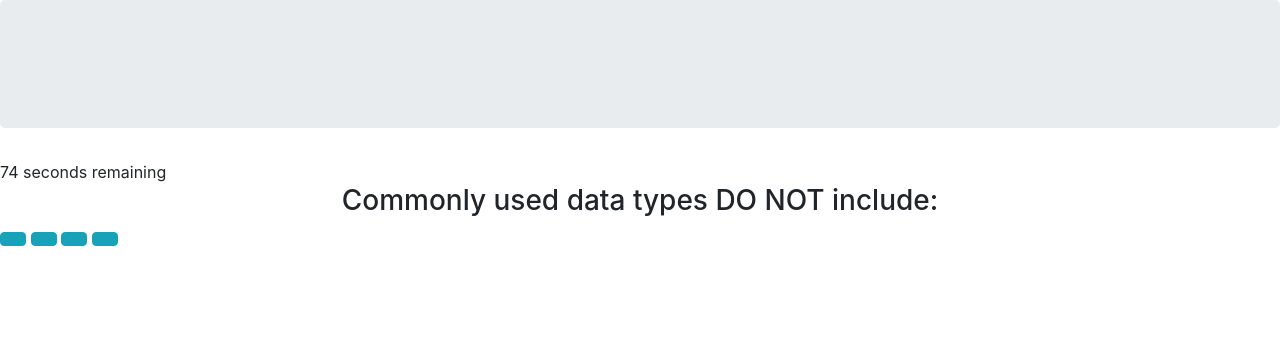
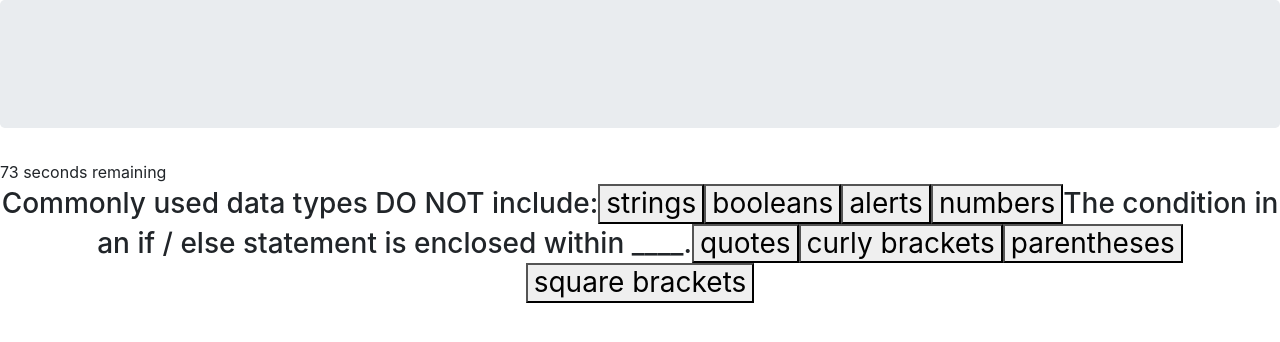
Before and after one commit to dropcat13/codequiz, a plain HTML site: page index.html in a window 1280 px wide. Both pictures are taken after a click on the button "Start Quiz". Drawn offline with nearby package versions, Linux system fonts and the light colour scheme.

Commit message:
timer displays correctly

```diff
--- a/index.html
+++ b/index.html
@@ -16,10 +16,7 @@
         <div id="time"></div>
         <div id="quiz"></div>
             <h3 id="quiztitle"></h3>
-            <button type="button" class="btn btn-info" id="buttonOne"></button>
-            <button type="button" class="btn btn-info" id="buttonTwo"></button>
-            <button type="button" class="btn btn-info" id="buttonThree"></button>
-            <button type="button" class="btn btn-info" id="buttonFour"></button>
+
           </div>
         <script src="./script.js"></script>
         <script src="./questions.js"></script>
--- a/script.js
+++ b/script.js
@@ -3,22 +3,33 @@ var openQuiz = document.querySelector("#openQuiz");
 var corner = document.querySelector("#corner");
 var bodyEl = document.createElement("ul");
 var timerEl = document.querySelector("#time");
+var quiztitle = document.querySelector("#quiztitle");
 var secondsDisplay;
 var totalSeconds = 0;
 var timer;
 var userScore = 0;
 var userName;
-
+var i = 0;
 
 startQuiz.addEventListener("click", start);
 
-function start(){
-    removeStartinginfo ();
+// gets a click from one of the answer buttons and displays the next question. Event bubbling?
+// document.addEventListener("click", ".ansBtn", nextQuestion);
+document.addEventListener('click',function(event){
+  event.stopPropagation();
+  // if(event.target.class == ('ansBtn') ){
+    quizScore()
+    nextQuestion()
+  //  }
+});
+
+function start() {
+  removeStartinginfo();
   startTimer();
   startQuestions();
 }
 
-function removeStartinginfo(){
+function removeStartinginfo() {
   var quiz = document.getElementById("startquiz");
   quiz.remove();
   var quizheading = document.getElementById("codequiz");
@@ -27,16 +38,16 @@ function removeStartinginfo(){
 
 function startTimer() {
   totalSeconds = questions.length * 15;
- console.log (questions.length);
-  var timeInterval = setInterval(function() {
+  console.log(questions.length);
+  var timeInterval = setInterval(function () {
     totalSeconds--;
+    timerEl.textContent = `${totalSeconds} seconds remaining`;
+
+    console.log("im counting down seconds")
+    if (totalSeconds < 10) {
+      timerEl.textContent = "0" + totalSeconds + " seconds remaining";
+    } else {
       timerEl.textContent = totalSeconds + " seconds remaining";
-
-    console.log ("im doing something")
-        if (totalSeconds < 10) {
-          timerEl = "0" + totalSeconds;
-          } else {
-            timerEl = totalSeconds;
     }
     if (totalSeconds === 0) {
       alert("Time's up!")
@@ -45,63 +56,48 @@ function startTimer() {
   }, 1000);
 }
 
+function nextQuestion() {
+  i++;
+  startQuestions()
+}
 
-function startQuestions(){
-  for (i=0; i<questions.length; i++){
-    console.log (i);
-    question = questions[i].title;
-    quiztitle.append(question);
+function startQuestions() {
+  console.log(i);
+  if (i<questions.length) {
     document.getElementById("quiztitle").style.textAlign = "center";
-    for (j=0; j<questions.choices.length; j++){
-    var btn = document.createElement("BUTTON");
+    quiztitle.append(questions[i].title);
+    for (j = 0; j < questions[i].choices.length; j++) {
+      var btn = document.createElement("button");
+      btn.classList.add("ansBtn");
       btn.innerHTML = questions[i].choices[j];
-    document.body.appendChild(btn);
+      quiztitle.appendChild(btn);
     }
   }
-//   var question = document.createElement("h2");
-//   question = questions[0].title;
-//   quiztitle.append(question);
-//   document.getElementById("quiztitle").style.textAlign = "center";
-//   var optionOne = document.createElement("button");
-//   optionOne = questions[0].choices[0];
-//   buttonOne.append(optionOne);
-//   document.getElementById("quiz").style.textAlign = "center";
-//   var optionTwo = document.createElement("button");
-//   optionTwo = questions[0].choices[1];
-//   buttonTwo.append(optionTwo);
-//   document.getElementById("answers").style.textAlign = "center";
-//   var optionThree = document.createElement("button");
-//   optionThree = questions[0].choices[2];
-//   buttonThree.append(optionThree);
-//   document.getElementById("answers").style.textAlign = "center";
-//   var optionFour = document.createElement("button");
-//   optionFour = questions[0].choices[3];
-//   buttonFour.append(optionFour);
-//   document.getElementById("answers").style.textAlign = "center";
 }
 
-// quiz function
-function quizScore(){
-  // .addEventListener("click", start);
-  if (choices === answer){
-    userScore++
+function quizScore() {
+  if ( event.currentTarget === questions[i].answer) {
+    userScore++;
   } else {
-    timerEl - 10
+    totalSeconds - 10;
   }
 }
-// registers click and if user guesses correctly increments userScore by 1
-
-// if user guesses incorrectly it subtracts 10 seconds from the timer.
 
 // at the end of the game, there is an option to enter your name and score as a high score
+function endOfQuiz() {
   document.getElementById("quiz").style.textAlign = "center";
-
+  var quizComplete = document.createElement("h2");
+  quizComplete.textContent = "You've completed the quiz. Your score is " + userScore + ". Enter your name into highscores!";
+  quiz.appendChild(quizComplete);
+  var formEl = document.createElement("form").placeholder = "Type name here..";
+  quiz.appendChild(formEl);
+}
 
 // function saves userscore to local storage
 // creates a do you want to save your highscore button
 // on that click
 var highScore = localStorage.getItem("highScore");
-localStorage.setItem ("highScore", highScore);
+localStorage.setItem("highScore", highScore);
 localStorage.setItem("userName", userName);
 
 // when game is played again userscore and name is still stored when they finish the next time.
```
Lines whose indentation alone changed are shown as unchanged.
